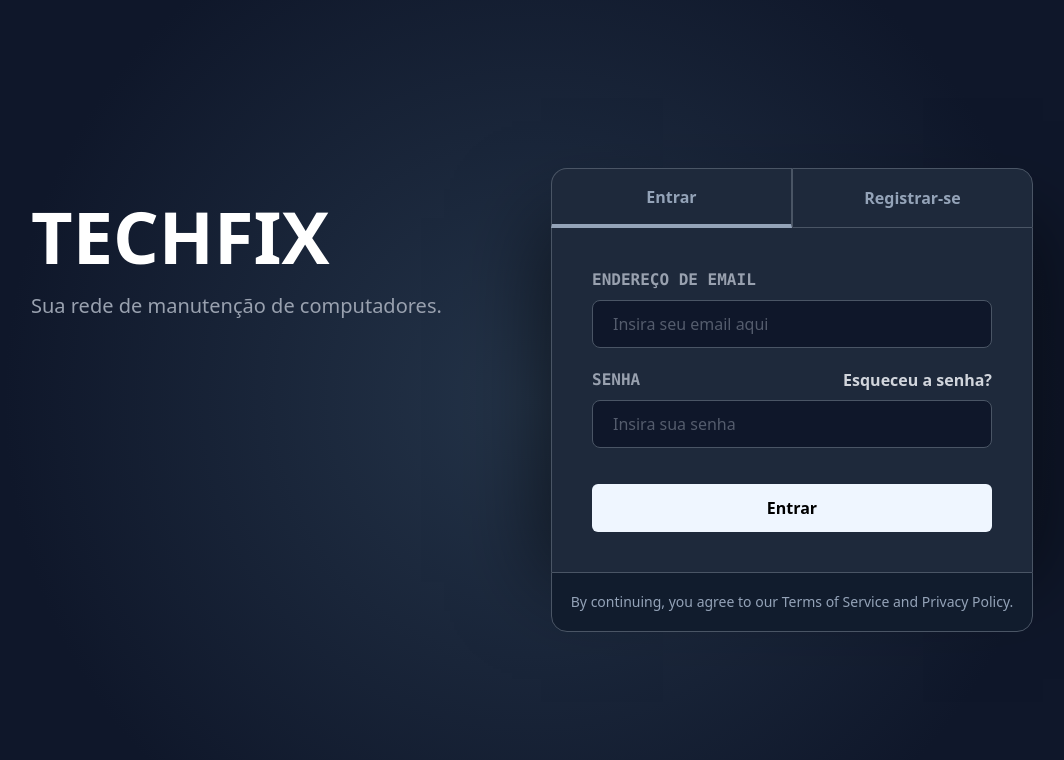
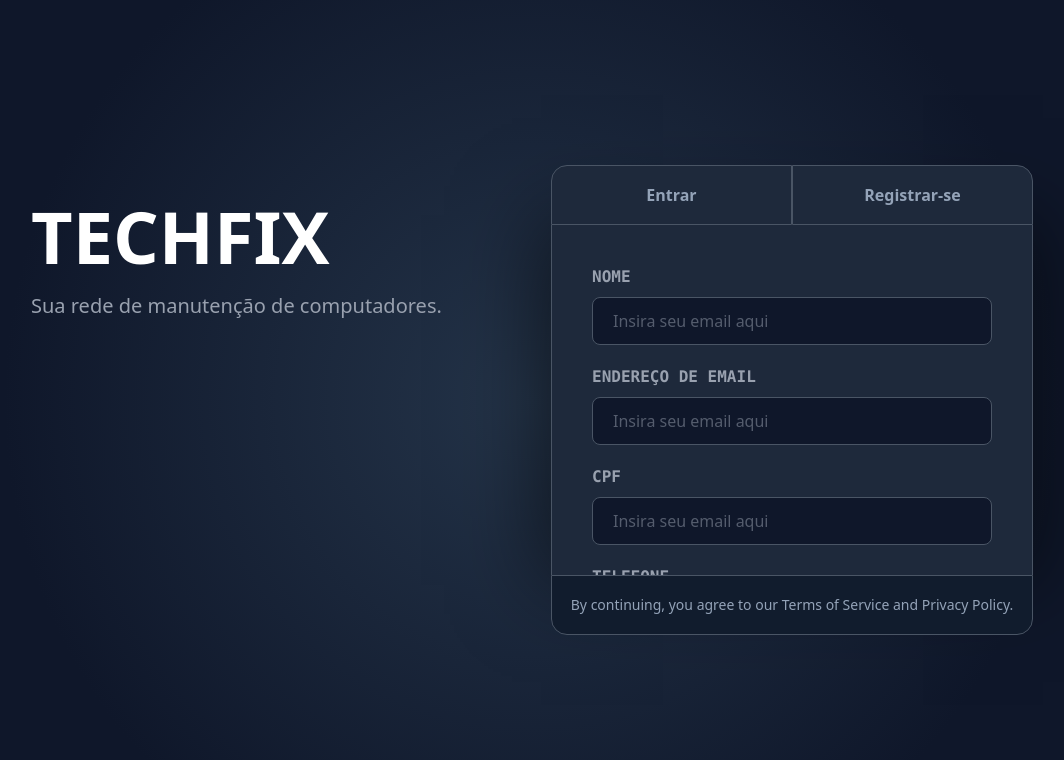
Before and after one commit to Devini0101/TechFix, an Angular app in the folder frontend/: page /login in a window 1280 px wide. Both pictures are taken after a click on the button "Registrar-se". Shown: the top 760 px of the page, without its empty margins (108-1172 px from the left). Built offline with nearby package versions, Linux system fonts and the light colour scheme; no server answers.

Commit message:
feature: added register / login toggle

```diff
--- a/frontend/src/app/pages/login/login.html
+++ b/frontend/src/app/pages/login/login.html
@@ -5,9 +5,10 @@
     </div>
     <div class="flex flex-col ">
         <div class="flex flex-row w-full h-15">
-            <button class="bg-[#1e293b] z-100 text-[#94a3b8] font-bold border border-gray-600 rounded-tl-2xl w-[50%] border-b-4 border-b-[#94a3b8]">Entrar</button>
-             <button class="bg-[#1e293b] z-100 text-[#94a3b8] font-bold border border-gray-600 rounded-tr-2xl w-[50%]">Registrar-se</button>
+            <button (click)="showLogin()" [class.border-b-4]="isLoginMode" [class.border-b-[#94a3b8]]="isLoginMode" class="bg-[#1e293b] z-100 text-[#94a3b8] font-bold border border-gray-600 rounded-tl-2xl w-[50%]">Entrar</button>
+            <button (click)="showRegister()" [class.border-b-4]="!isLoginMode" [class.border-b-[#94a3b8]]="!isLoginMode" class="bg-[#1e293b] z-100 text-[#94a3b8] font-bold border border-gray-600 rounded-tr-2xl w-[50%]">Registrar-se</button>
         </div>
+        @if(isLoginMode) {
             <div class="bg-[#1e293b] border-l border-r shadow-[0_0_80px_10px_rgba(0,0,0,0.5)] drop-shadow-gray-950 border-gray-600 flex flex-col gap-5 p-10">
                 <div class="flex flex-col gap-2">
                     <p class="font-mono text-gray-400 font-bold">ENDEREÇO DE EMAIL</p>
@@ -36,9 +37,93 @@
 
                 <button (click)="onSubmit()" class="bg-blue-50 font-semibold p-3 mt-4 rounded-md">Entrar</button>
             </div>
+        }
+
+        @else {
+            <div class="bg-[#1e293b] border-l border-r shadow-[0_0_80px_10px_rgba(0,0,0,0.5)] drop-shadow-gray-950 border-gray-600 flex flex-col gap-5 p-10 max-h-[350px] overflow-y-auto">
+                <div class="flex flex-col gap-2">
+                    <p class="font-mono text-gray-400 font-bold">NOME</p>
+                    <app-input
+                        [(value)]="registerName"
+                        [hasError]="hasError">
+                    </app-input>
+                </div>
+                <div class="flex flex-col gap-2">
+                    <p class="font-mono text-gray-400 font-bold">ENDEREÇO DE EMAIL</p>
+                    <app-input
+                        [(value)]="email"
+                        [hasError]="hasError">
+                    </app-input>
+                </div>
+                <div class="flex flex-col gap-2">
+                    <p class="font-mono text-gray-400 font-bold">CPF</p>
+                    <app-input
+                        [(value)]="registerCpf"
+                        [hasError]="hasError">
+                    </app-input>
+                </div>
+                <div class="flex flex-col gap-2">
+                    <p class="font-mono text-gray-400 font-bold">TELEFONE</p>
+                    <app-input
+                        [(value)]="registerPhone"
+                        [hasError]="hasError">
+                    </app-input>
+                </div>
+                <div class="flex flex-col gap-2">
+                    <p class="font-mono text-gray-400 font-bold">CEP</p>
+                    <app-input
+                        [(value)]="registerCep"
+                        [hasError]="hasError">
+                    </app-input>
+                </div>
+                <div class="flex flex-col gap-2">
+                    <p class="font-mono text-gray-400 font-bold">CPF</p>
+                    <app-input
+                        [(value)]="registerCpf"
+                        [hasError]="hasError">
+                    </app-input>
+                </div>
+                <div class="flex flex-col gap-2">
+                    <p class="font-mono text-gray-400 font-bold">CPF</p>
+                    <app-input
+                        [(value)]="registerCpf"
+                        [hasError]="hasError">
+                    </app-input>
+                </div>
+                <div class="flex flex-col gap-2">
+                    <p class="font-mono text-gray-400 font-bold">CPF</p>
+                    <app-input
+                        [(value)]="registerCpf"
+                        [hasError]="hasError">
+                    </app-input>
+                </div>
+                <div class="flex flex-col gap-2">
+                    <div class="flex justify-between">
+                        <p class="font-mono text-gray-400 font-bold">SENHA</p>
+                        <p class="text-gray-300 font-bold">Esqueceu a senha?</p>
+                    </div>
+                    <input type="password" placeholder="Insira sua senha"
+                    class="w-full h-12 bg-[#0f172a] border outline-none focus:border-blue-500 transition-colors rounded-lg text-gray-400 pl-5"
+                    [class.border-red-600]="hasError"
+                    [class.border-gray-600]="!hasError"
+                    name="password"
+                    [(ngModel)]="password"
+                    >
+                </div>
+
+                @if (hasError) {
+                    <span class="text-red-500 text-sm font-semibold text-center">Login ou senha incorretos.</span>
+                }
+
+                <button (click)="onSubmit()" class="bg-blue-50 font-semibold p-3 mt-4 rounded-md">Entrar</button>
+            </div>
+        }
+
+
                 <div class="bg-[#111C2D] flex justify-center items-center w-full h-15 border border-gray-600 rounded-bl-2xl rounded-br-2xl">
                     <p class="text-[#94a3b8] text-sm">By continuing, you agree to our Terms of Service and Privacy Policy.</p>
                 </div>
 
         </div>
+
 </div>
--- a/frontend/src/app/pages/login/login.ts
+++ b/frontend/src/app/pages/login/login.ts
@@ -13,6 +13,15 @@ import { Router } from '@angular/router';
 export class Login {
 	email : string = '';
 	password : string = '';
+	isLoginMode : boolean = true;
+
+	registerName : string = '';
+	registerCpf : string = '';
+	registerEmail : string = '';
+	registerPhone : string = '';
+	registerCep : string = '';
+	registerPassword : string = '';
+	registerConfirmPassword : string = '';
 
 	private authService = inject(AuthService);
 	private router = inject(Router);
@@ -43,4 +52,12 @@ export class Login {
 			},
 		})
 	}
+
+	showLogin(): void {
+		this.isLoginMode = true;
+	}
+
+	showRegister(): void {
+		this.isLoginMode = false;
+	}
 }
```
Lines whose indentation alone changed are shown as unchanged.
